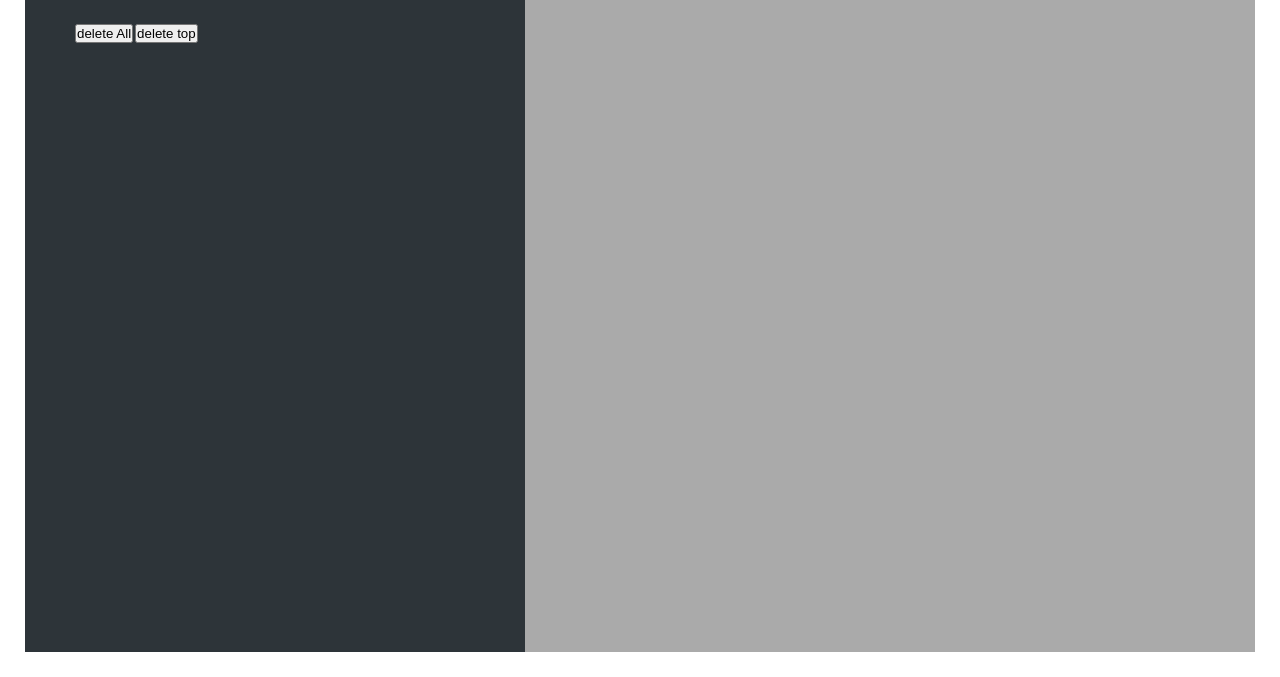
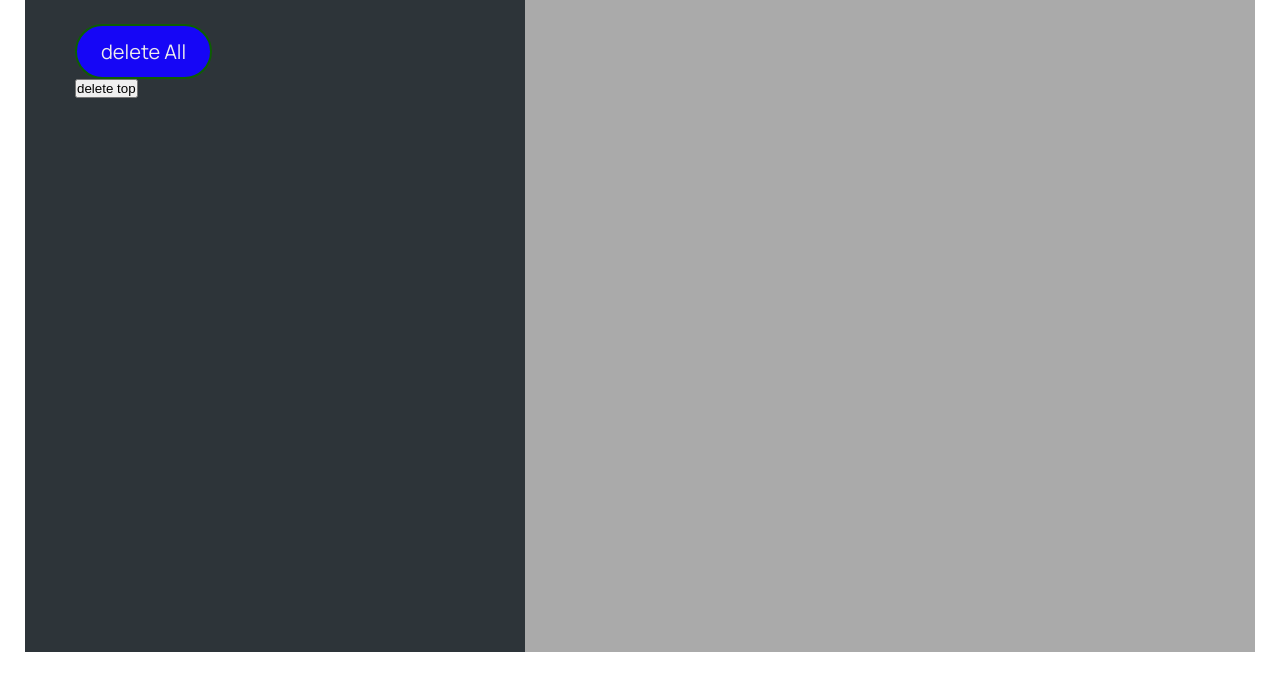
Before and after one commit to Djumash93/Mapty, a plain HTML site: page index.html in a window 1280 px wide. Shown: the part 123-800 px from the top of the page. Drawn offline with nearby package versions, Linux system fonts and the light colour scheme.

Commit message:
Update style.css

```diff
--- a/style.css
+++ b/style.css
@@ -200,3 +200,15 @@ a:visited {
 .cycling-popup .leaflet-popup-content-wrapper {
   border-left: 5px solid var(--color-brand--1);
 }
+.delete {
+  display: block;
+  font-family: inherit;
+  color: inherit;
+  font-size: 2rem;
+  border: 2px solid var(--color-brand--1);
+  background-color: var(--color-brand--2);
+  padding: 1.2rem 2.4rem;
+  cursor: pointer;
+  border-radius: 100px;
+  transition: 0.3s;
+}
```
